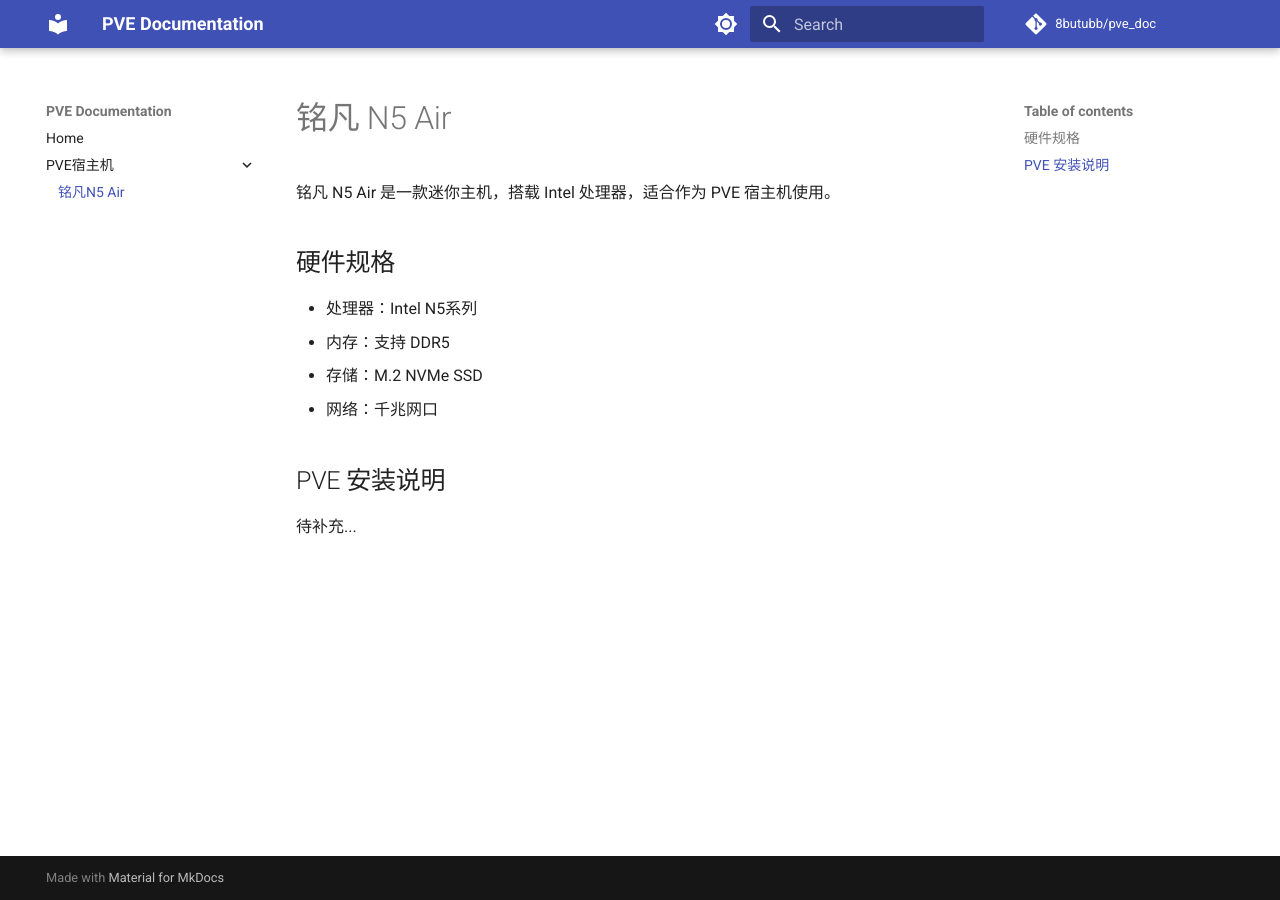
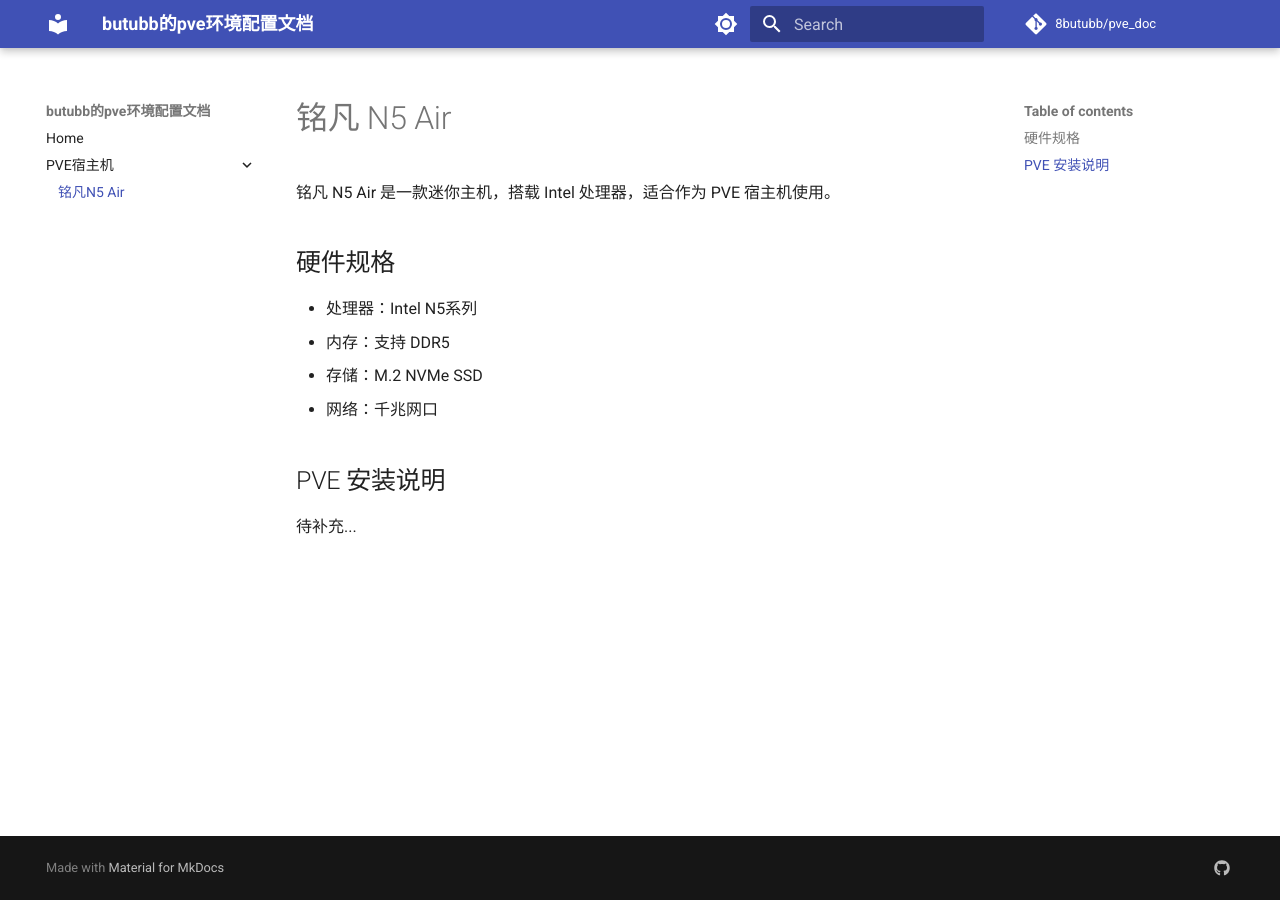
Before and after one commit to 8butubb/pve_doc, an MkDocs documentation site: the page built from docs/pve-host/index.md, in a window 1280 px wide. Built offline with MkDocs 1.6.1 and Material for MkDocs 9.7.7, drawn with Linux system fonts in a browser that asks for light colours; comment, search, counter and statistics services are not loaded.

Commit message:
feat: update site title, add footer with deploy info and build time

```diff
--- a/mkdocs.yml
+++ b/mkdocs.yml
@@ -1,4 +1,4 @@
-site_name: PVE Documentation
+site_name: butubb的pve环境配置文档
 site_description: PVE 文档
 site_url: https://pve.doc.butubb.cn
 
@@ -28,3 +28,12 @@ nav:
 
 plugins:
   - search
+  - git-revision-date-localized
+
+extra:
+  footer:
+    copyright: "&copy; 2024 butubb"
+    show_build_info: true
+  social:
+    - link: https://github.com/8butubb
+      icon: fontawesome/brands/github
```
Also changed, not shown: 1 other file.
